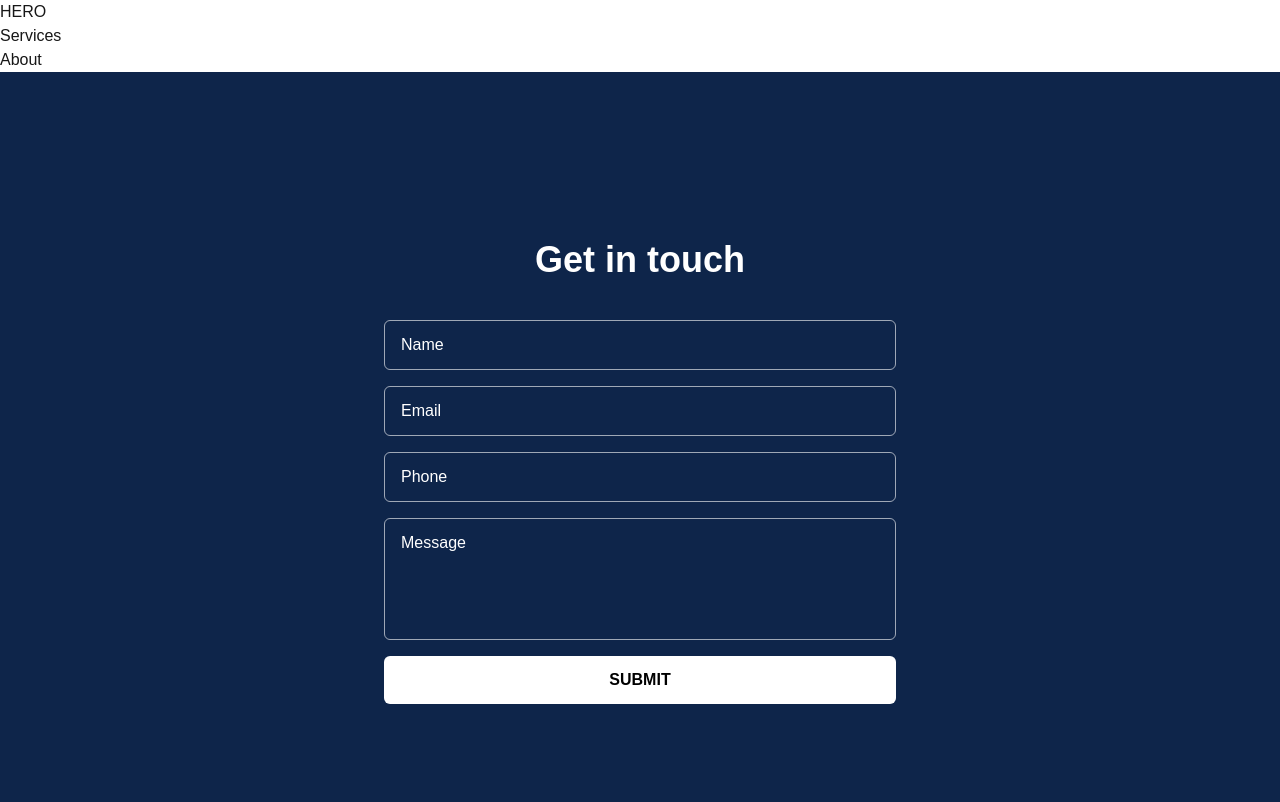
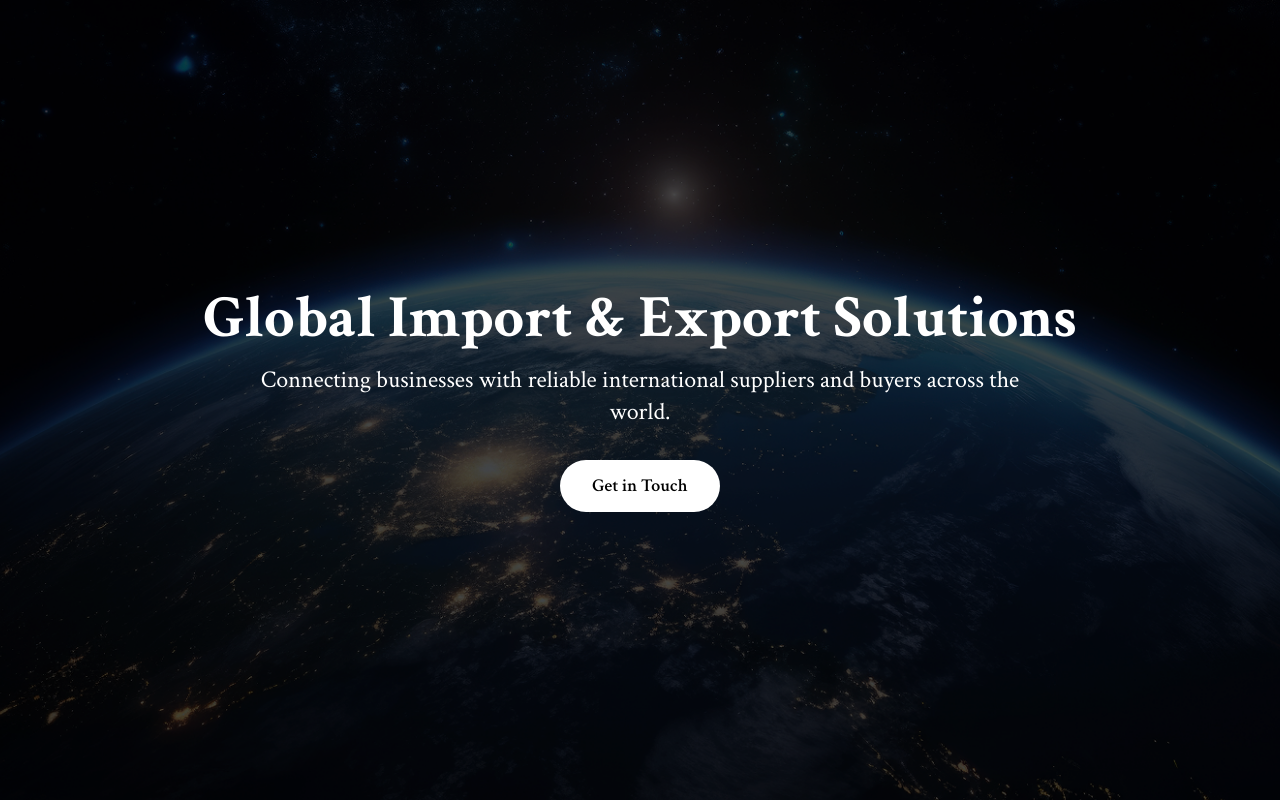
Before and after one commit to ShreyasSondur/SRGROUP, a Next.js app: page / in a window 1280 px wide. Shown: the top 802 px of the page. Built offline with nearby package versions, Linux system fonts and the light colour scheme.

Commit message:
hero section done

```diff
--- a/app/layout.js
+++ b/app/layout.js
@@ -1,4 +1,4 @@
-import { Geist, Geist_Mono } from "next/font/google";
+import { Geist, Geist_Mono, Crimson_Text } from "next/font/google";
 import "../styles/globals.css";
 
 const geistSans = Geist({
@@ -11,6 +11,12 @@ const geistMono = Geist_Mono({
   subsets: ["latin"],
 });
 
+const crimsonText = Crimson_Text({
+  variable: "--font-crimson-text",
+  weight: ["400", "600", "700"],
+  subsets: ["latin"],
+});
+
 export const metadata = {
   title: "Create Next App",
   description: "Generated by create next app",
@@ -20,7 +26,7 @@ export default function RootLayout({ children }) {
   return (
     <html lang="en">
       <body
-        className={`${geistSans.variable} ${geistMono.variable} antialiased`}
+        className={`${geistSans.variable} ${geistMono.variable} ${crimsonText.variable} antialiased`}
       >
         {children}
       </body>
--- a/components/Contact.jsx
+++ b/components/Contact.jsx
@@ -33,70 +33,8 @@ export default function ContactForm() {
   }
 
   return (
-    <section className="w-full min-h-screen bg-[#0E254A] flex items-center justify-center px-4">
-      <div className="w-full max-w-lg">
-
-        {/* Heading */}
-        <h2 className="text-center text-white text-4xl font-semibold mb-10">
-          Get in touch
-        </h2>
-
-        {/* Form */}
-        <form onSubmit={handleSubmit} className="flex flex-col space-y-4">
-
-          {/* Name */}
-          <input
-            name="name"
-            required
-            placeholder="Name"
-            className="w-full px-4 py-3 border border-white/60 rounded-md bg-transparent text-white placeholder-white outline-none"
-          />
-
-          {/* Email */}
-          <input
-            name="email"
-            type="email"
-            required
-            placeholder="Email"
-            className="w-full px-4 py-3 border border-white/60 rounded-md bg-transparent text-white placeholder-white outline-none"
-          />
-
-          {/* Phone */}
-          <input
-            name="phone"
-            type="tel"
-            required
-            placeholder="Phone"
-            className="w-full px-4 py-3 border border-white/60 rounded-md bg-transparent text-white placeholder-white outline-none"
-          />
-
-          {/* Message */}
-          <textarea
-            name="message"
-            required
-            placeholder="Message"
-            rows={4}
-            className="w-full px-4 py-3 border border-white/60 rounded-md bg-transparent text-white placeholder-white outline-none resize-none"
-          />
-
-          {/* Submit */}
-          <button
-            type="submit"
-            disabled={loading}
-            className="w-full py-3 bg-white text-black font-semibold rounded-md disabled:opacity-60"
-          >
-            {loading ? "Sending..." : "SUBMIT"}
-          </button>
-        </form>
-
-        {/* Status Messages */}
-        {status === "success" && (
-          <p className="text-green-400 mt-4 text-center">Message sent successfully!</p>
-        )}
-        {status === "error" && (
-          <p className="text-red-400 mt-4 text-center">Something went wrong. Try again.</p>
-        )}
-      </div>
-    </section>
+    <>
+      <h1>Contact</h1>
+    </>
   );
 }
--- a/components/Hero.jsx
+++ b/components/Hero.jsx
@@ -1,9 +1,39 @@
 "use client";
 
 export default function Hero() {
+  const scrollToContact = () => {
+    document.getElementById("contact")?.scrollIntoView({ behavior: "smooth" });
+  };
+
   return (
-    <>
-      <h1>HERO</h1>
-    </>
+    <div
+      className="relative min-h-screen flex items-center justify-center text-white"
+      style={{
+        backgroundImage: "url('/herobg.png')",
+        backgroundSize: "cover",
+        backgroundPosition: "center",
+        backgroundRepeat: "no-repeat",
+      }}
+    >
+      {/* Overlay for better text readability */}
+      <div className="absolute inset-0 bg-black/30"></div>
+
+      {/* Content */}
+      <div className="relative z-10 text-center px-4" style={{ fontFamily: "'Crimson Text', serif" }}>
+        <h1 className="text-5xl md:text-6xl font-bold mb-4">
+          Global Import & Export Solutions
+        </h1>
+        <p className="text-xl md:text-2xl mb-8 max-w-3xl mx-auto">
+          Connecting businesses with reliable international suppliers and buyers
+          across the world.
+        </p>
+        <button
+          onClick={scrollToContact}
+          className="bg-white text-black px-8 py-3 rounded-full text-lg font-semibold hover:bg-gray-100 transition-colors"
+        >
+          Get in Touch
+        </button>
+      </div>
+    </div>
   );
 }
```
Also changed, not shown: public/herobg.png (added).
